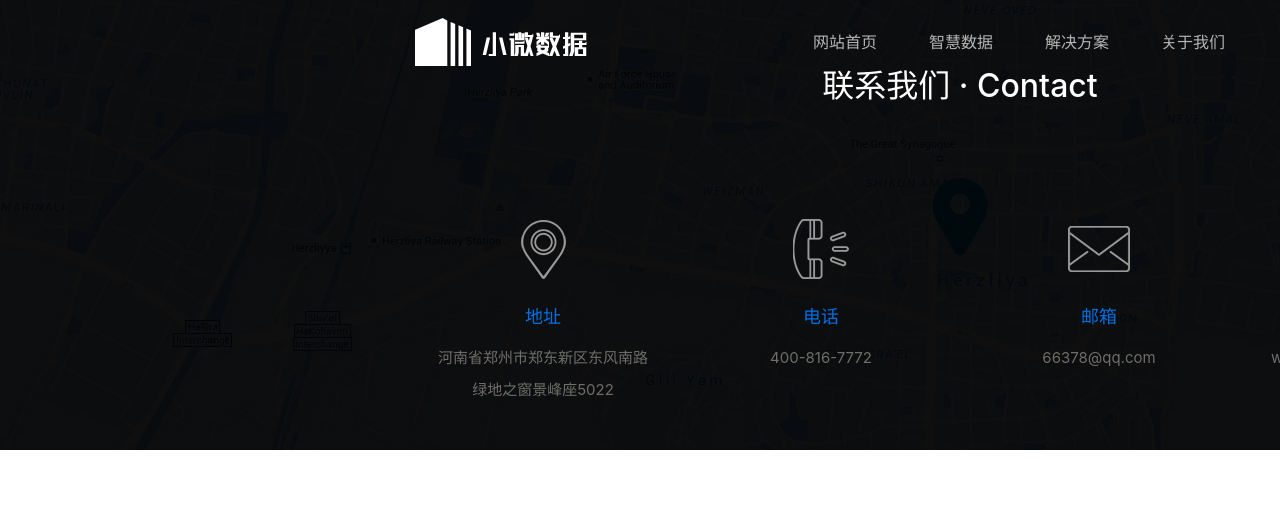
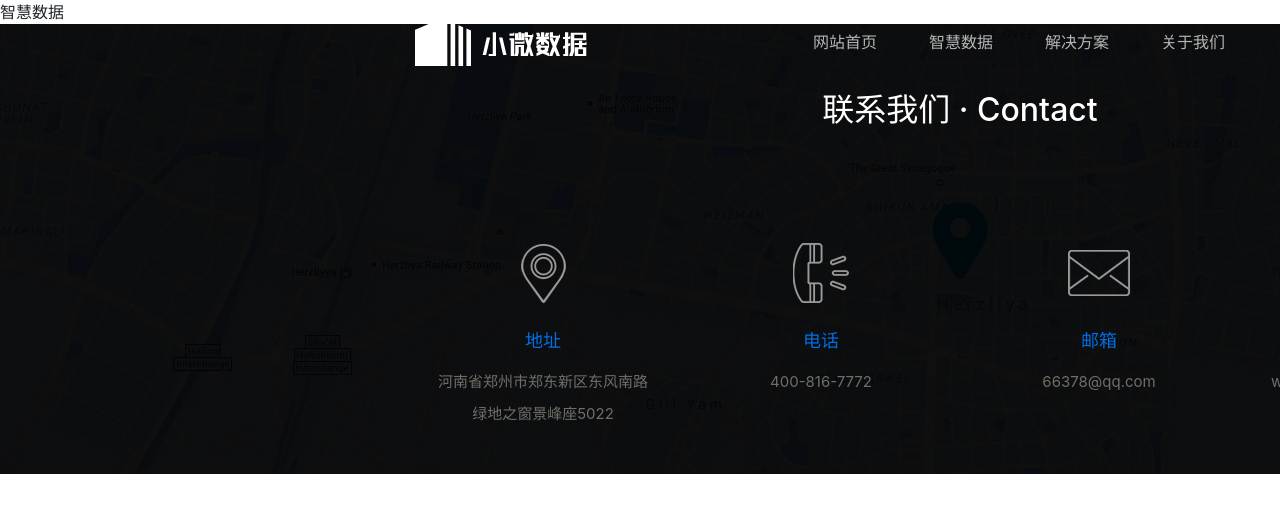
Before and after one commit to 17797776321/vfs.data, a Nuxt app: page /Wisdom in a window 1280 px wide. Shown: the top 512 px of the page. Built offline with nearby package versions, Linux system fonts and the light colour scheme.

Commit message:
构建智慧数据页面

```diff
--- a/components/myNav/index.vue
+++ b/components/myNav/index.vue
@@ -9,7 +9,7 @@
         <a href="javascript:void(0);"
            class="option" @click="jump_page('/')">网站首页</a>
         <a href="javascript:void(0);"
-           class="option">智慧数据</a>
+           class="option" @click="jump_page('/Wisdom')">智慧数据</a>
         <a href="javascript:void(0);"
            class="option">解决方案</a>
         <a href="javascript:void(0);"
--- /dev/null
+++ b/pages/Wisdom/index.vue
@@ -0,0 +1,15 @@
+<template>
+  <div class="page-wisdom">
+    智慧数据
+  </div>
+</template>
+<script>
+export default {
+  data() {
+    return {}
+  }
+}
+</script>
+<style lang="less">
+.page-wisdom{}
+</style>
```
